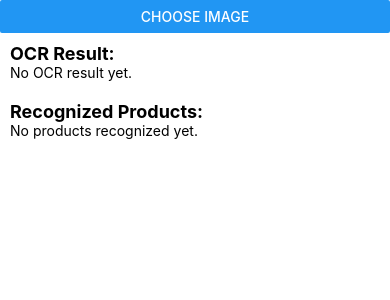
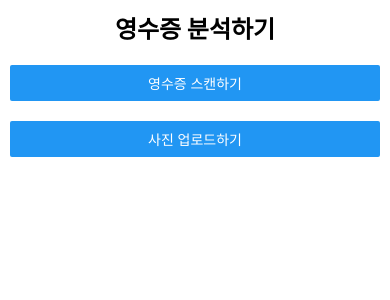
Before and after one commit to Recipe-Mate/RecipeMate-AI, a React Native app: screen / in a window 390 px wide. Shown: the top 300 px of the page. Built offline with nearby package versions, Linux system fonts and the light colour scheme.

Commit message:
UI, 출력 결과 json 형식으로 수정

```diff
--- a/App.js
+++ b/App.js
@@ -1,6 +1,6 @@
-import React, { useState } from 'react';
-import { View, Text, Button, StyleSheet, Image, Dimensions, ScrollView } from 'react-native';
-import { launchImageLibrary } from 'react-native-image-picker';
+import React, { useState, useEffect } from 'react';
+import { View, Text, Button, StyleSheet, Image, Dimensions, ScrollView, PermissionsAndroid, Platform } from 'react-native';
+import { launchCamera, launchImageLibrary } from 'react-native-image-picker';
 import TextRecognition, { TextRecognitionScript } from '@react-native-ml-kit/text-recognition';
 import Svg, { Rect } from 'react-native-svg';
 
@@ -14,23 +14,56 @@ const App = () => {
   const [endCoords, setEndCoords] = useState(null);
   const [imageSize, setImageSize] = useState({ width: 0, height: 0 });
 
+  // 권한 요청
+  useEffect(() => {
+    const requestCameraPermission = async () => {
+      if (Platform.OS === 'android') {
+        try {
+          const granted = await PermissionsAndroid.request(
+            PermissionsAndroid.PERMISSIONS.CAMERA,
+            {
+              title: 'Camera Permission',
+              message: 'This app requires camera access to scan receipts.',
+              buttonNeutral: 'Ask Me Later',
+              buttonNegative: 'Cancel',
+              buttonPositive: 'OK',
+            }
+          );
+          if (granted !== PermissionsAndroid.RESULTS.GRANTED) {
+            console.log('Camera permission denied');
+          }
+        } catch (err) {
+          console.warn(err);
+        }
+      }
+    };
+    requestCameraPermission();
+  }, []);
+
   // 상품명 추출 함수
   const extractProductNames = (text) => {
     const lines = text.split('\n');
     const productStartIndex = lines.findIndex((line) => /(단가|수량|금액)/.test(line));
     if (productStartIndex === -1) return [];
-    const productEndIndex = lines.findIndex(
-      (line, index) => index > productStartIndex && /(합계|총구매액)/.test(line)
-    );
+    const productEndIndex = lines.findIndex((line, index) => index > productStartIndex && /(합계|총구매액)/.test(line));
     const productLines = lines
       .slice(productStartIndex + 1, productEndIndex === -1 ? undefined : productEndIndex)
       .filter((line) => /[가-힣]+/.test(line) && /\d/.test(line));
-    return productLines;
+    return productLines.map((product, index) => ({ id: index + 1, name: product }));
   };
 
-  // 이미지 선택 함수
-  const chooseImage = () => {
-    launchImageLibrary({ mediaType: 'photo' }, (response) => {
+  // 영수증 스캔하기
+  const scanReceipt = () => {
+    launchCamera({ mediaType: 'photo' }, handleImageResponse);
+  };
+
+  // 사진 업로드하기
+  const uploadPhoto = () => {
+    launchImageLibrary({ mediaType: 'photo' }, handleImageResponse);
+  };
+
+  // 이미지 처리 함수
+  const handleImageResponse = (response) => {
     if (response.assets && response.assets.length > 0) {
       const uri = response.assets[0].uri;
       setImageUri(uri);
@@ -39,78 +72,53 @@ const App = () => {
       setStartCoords(null);
       setEndCoords(null);
 
-        // 이미지의 실제 크기 가져오기
-        Image.getSize(uri, (width, height) => {
-          setImageSize({ width, height });
-          console.log('Actual image size:', { width, height });
-        });
+      Image.getSize(uri, (width, height) => setImageSize({ width, height }));
     }
-    });
   };
 
-  // 선택된 영역에서 텍스트 인식
+  // 텍스트 인식
   const recognizeTextFromArea = async () => {
-    if (!startCoords || !endCoords) {
-      console.log('Error: Please select an area first.');
-      return;
-    }
+    if (!startCoords || !endCoords) return;
 
-    // 표시된 이미지 크기와 실제 이미지 크기 간의 비율 계산
-    const displayedWidth = width; // 화면에 표시된 이미지의 가로 크기
-    const displayedHeight = (width / imageSize.width) * imageSize.height; // 비율에 따른 세로 크기
-    const scaleX = imageSize.width / displayedWidth;
+    const displayedHeight = (width / imageSize.width) * imageSize.height;
+    const scaleX = imageSize.width / width;
     const scaleY = imageSize.height / displayedHeight;
 
-    // 선택된 좌표를 실제 이미지 크기에 맞게 변환
     const realStartX = startCoords.x * scaleX;
     const realStartY = startCoords.y * scaleY;
     const realEndX = endCoords.x * scaleX;
     const realEndY = endCoords.y * scaleY;
 
-    console.log('Displayed coordinates:', startCoords, endCoords);
-    console.log('Converted coordinates:', {
-      start: { x: realStartX, y: realStartY },
-      end: { x: realEndX, y: realEndY },
-    });
-
     try {
       const result = await TextRecognition.recognize(imageUri, TextRecognitionScript.KOREAN);
-      if (result && result.text) {
+      if (result?.text) {
         const products = extractProductNames(result.text);
         setRecognizedProducts(products);
         setOcrResult(result.text.split('\n'));
-      } else {
-        console.error('Text recognition returned empty result');
       }
     } catch (error) {
-      console.error('Text recognition failed:', error);
+      console.error('OCR Error:', error);
     }
   };
 
-  const handleTouchStart = (event) => {
-    const { locationX, locationY } = event.nativeEvent;
-    setStartCoords({ x: locationX, y: locationY });
-  };
-
-  const handleTouchMove = (event) => {
-    const { locationX, locationY } = event.nativeEvent;
-    setEndCoords({ x: locationX, y: locationY });
-  };
-
-  const handleTouchEnd = () => {
-    console.log('Selected area:', { start: startCoords, end: endCoords });
-  };
-
   return (
-    <View style={{ flex: 1 }}>
-      <Button title="Choose Image" onPress={chooseImage} />
-      {imageUri && (
-        <View style={{ flex: 1, marginTop: 20 }}>
+    <View style={{ flex: 1, padding: 10 }}>
+      {!imageUri ? (
+        <View>
+          <Text style={{ fontSize: 24, fontWeight: 'bold', textAlign: 'center', marginBottom: 10 }}>영수증 분석하기</Text>
+          <View style={{ flexDirection: 'column', justifyContent: 'space-around', marginVertical: 10 }}>
+            <Button title="영수증 스캔하기" onPress={scanReceipt} />
+            <View style={{ marginVertical: 10 }} />
+            <Button title="사진 업로드하기" onPress={uploadPhoto} />
+          </View>
+        </View>
+      ) : (
+        <View style={{ flex: 1, alignItems: 'center' }}>
           <View
-            style={{ flex: 1, justifyContent: 'center', alignItems: 'center' }}
-            onTouchStart={handleTouchStart}
-            onTouchMove={handleTouchMove}
-            onTouchEnd={handleTouchEnd}
+            style={{ marginTop: 10 }}
+            onTouchStart={(e) => setStartCoords({ x: e.nativeEvent.locationX, y: e.nativeEvent.locationY })}
+            onTouchMove={(e) => setEndCoords({ x: e.nativeEvent.locationX, y: e.nativeEvent.locationY })}
+            onTouchEnd={() => console.log('Selected:', startCoords, endCoords)}
           >
             <Image source={{ uri: imageUri }} style={{ width: width, height: 300, resizeMode: 'contain' }} />
             {startCoords && endCoords && (
@@ -127,27 +135,17 @@ const App = () => {
               </Svg>
             )}
           </View>
-          <Button title="Recognize Text from Selected Area" onPress={recognizeTextFromArea} />
+          <Button title="촬영 완료" onPress={recognizeTextFromArea} />
+          <ScrollView style={{ marginTop: 10, width: '100%' }}>
+            <Text style={{ fontSize: 18, fontWeight: 'bold', marginTop: 10 }}>추출된 상품명:</Text>
+            {recognizedProducts.map((product) => (
+              <Text key={product.id} style={{ color: 'green', marginLeft: 10 }}>
+                {`ID: ${product.id}, Name: ${product.name}`}
+              </Text>
+            ))}
+          </ScrollView>
         </View>
       )}
-      <ScrollView style={{ padding: 10 }}>
-        <Text style={{ fontSize: 18, fontWeight: 'bold' }}>OCR Result:</Text>
-        {ocrResult.length > 0
-          ? ocrResult.map((line, index) => (
-              <Text key={index} style={{ marginBottom: 10 }}>
-                {line}
-              </Text>
-            ))
-          : <Text>No OCR result yet.</Text>}
-        <Text style={{ fontSize: 18, fontWeight: 'bold', marginTop: 20 }}>Recognized Products:</Text>
-        {recognizedProducts.length > 0
-          ? recognizedProducts.map((product, index) => (
-              <Text key={index} style={{ marginBottom: 10, color: 'green' }}>
-                {product}
-              </Text>
-            ))
-          : <Text>No products recognized yet.</Text>}
-      </ScrollView>
     </View>
   );
 };
```
Lines whose indentation alone changed are shown as unchanged.
